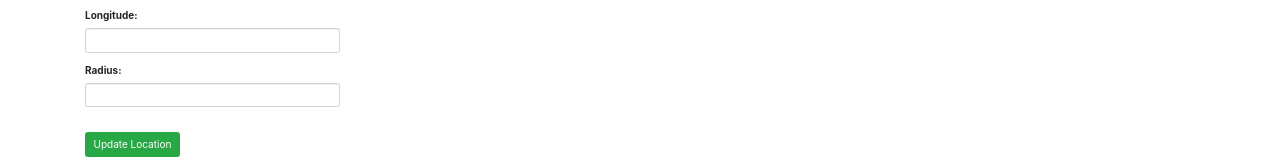
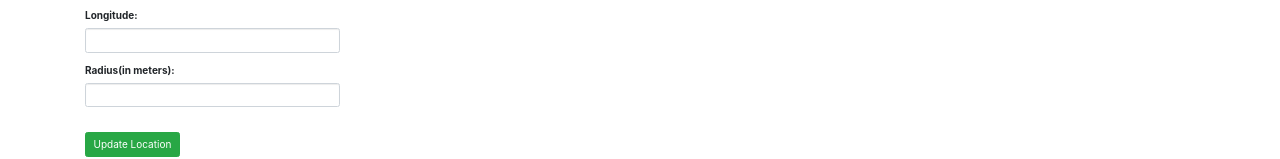
Before and after one commit to Rajshekar2641/FSA-12, a React (Create React App) app in the folder questhunt/: page /edit/1 in a window 1280 px wide. Shown: the part 227-386 px from the top of the page. Built offline with nearby package versions, Linux system fonts and the light colour scheme; no server answers.

Commit message:
Update edit-location.component.js

```diff
--- a/questhunt/src/components/edit-location.component.js
+++ b/questhunt/src/components/edit-location.component.js
@@ -114,7 +114,7 @@ export default class EditLocation extends Component {
                                 />
                     </div>
                     <div className="form-group">
-                        <label>Radius: </label>
+                        <label>Radius(in meters): </label>
                         <input
                                 type="text"
                                 className="form-control"
```
